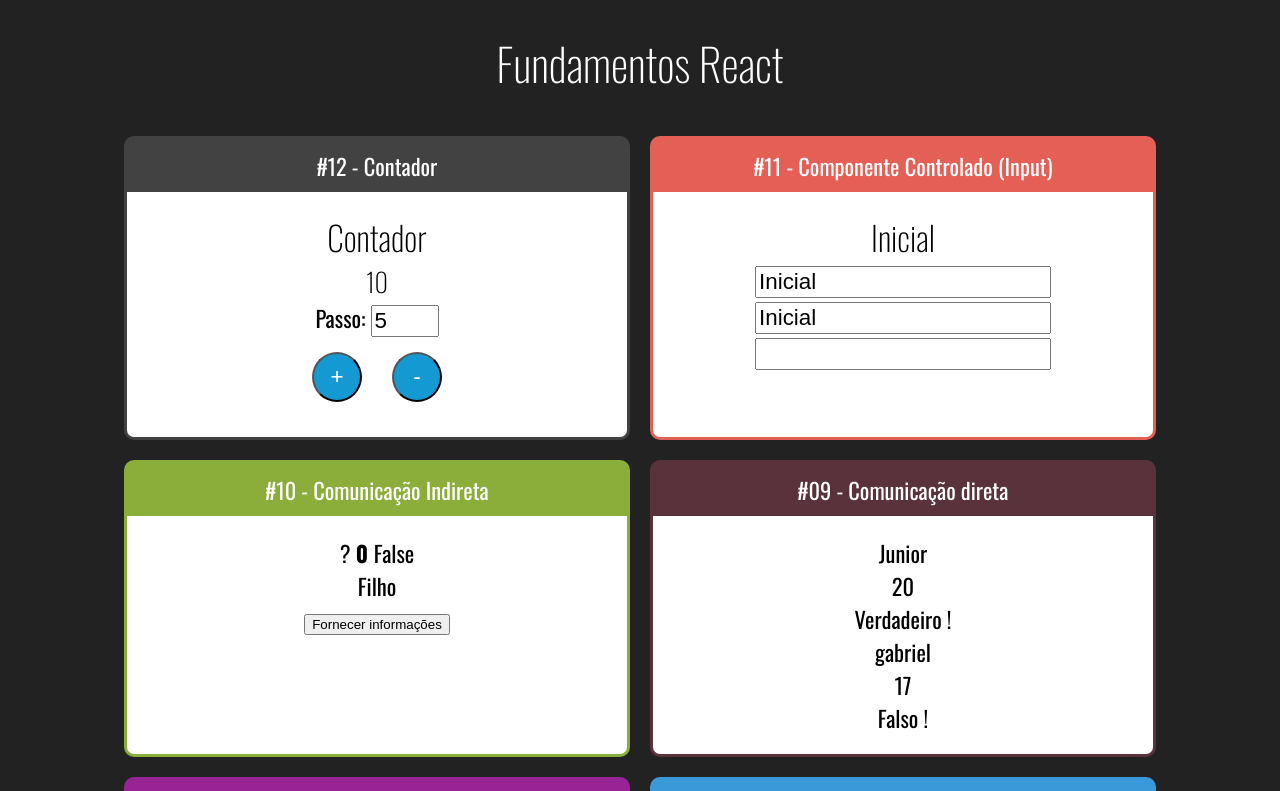
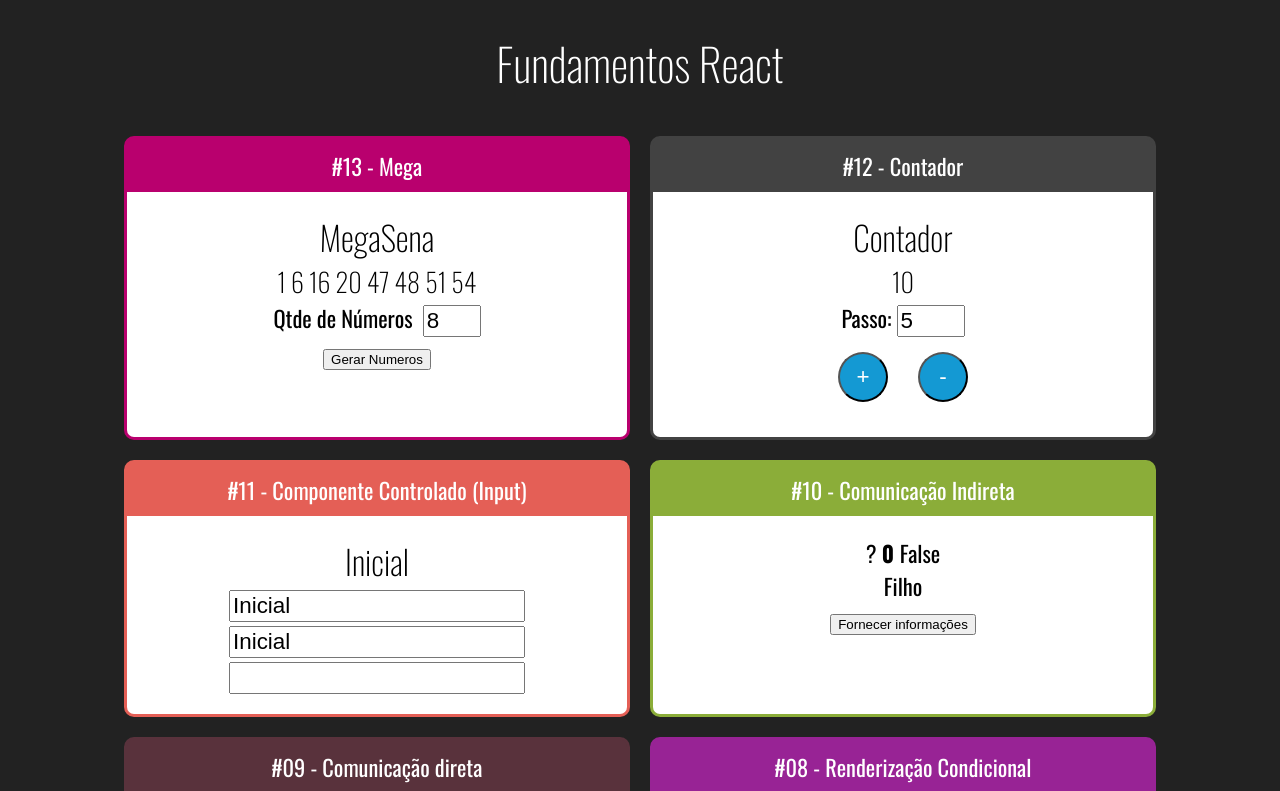
Before and after one commit to EliasNascimento/Curso-React, a React (Create React App) app: page / in a window 1280 px wide. Shown: the top 791 px of the page. Built offline with nearby package versions, Linux system fonts and the light colour scheme.

Commit message:
Componente Gerador de Números da MegaSena

```diff
--- a/src/App.jsx
+++ b/src/App.jsx
@@ -14,6 +14,7 @@
 import IndiretaPai from './components/comunicacao/IndiretaPai';
 import Input from './components/formulario/Input';
 import Contador from './components/contador/Contador';
+import Mega from './components/mega/Mega';
 
 export default () => {
     return (
@@ -21,8 +22,12 @@
             <h1>Fundamentos React</h1>
             <div className="Cards">
 
+                <Card titulo="#13 - Mega" color="#B9006E">
+                    <Mega qtde={8}></Mega>
+                </Card>
+
                 <Card titulo="#12 - Contador" color="#424242">
-                    <Contador numeroInicial ={10}></Contador>
+                    <Contador numeroInicial={10}></Contador>
                 </Card>
 
                 <Card titulo="#11 - Componente Controlado (Input)" color="#E45F56">
--- /dev/null
+++ b/src/components/mega/Mega.css
@@ -0,0 +1,8 @@
+.Mega input{
+    font-size: 1.4rem;
+    width: 50px;
+}
+
+.Mega label{
+    margin-right: 10px;
+}
--- /dev/null
+++ b/src/components/mega/Mega.jsx
@@ -0,0 +1,50 @@
+import React, { useState } from 'react'
+import './Mega.css'
+
+export default props => {
+
+    function gerarNumeroNaoContido(min, max, array) {
+        const aleatorio = parseInt(Math.random() * (max - min)) + min;
+        return array.includes(aleatorio) ?
+            gerarNumeroNaoContido(min, max, array) :
+            aleatorio
+    }
+
+    function gerarNumeros(qtde) {
+        const numeros = Array(qtde)
+            .fill(0)
+            .reduce((nums) => {
+                const novoNumero = gerarNumeroNaoContido(1, 60, nums)
+                console.log([...nums, novoNumero])
+                return [...nums, novoNumero]
+            }, [])
+            .sort((n1, n2) => n1 - n2)
+
+        return numeros
+    }
+
+    const [qtde, setQtde] = useState(props.qtde || 6)
+    const numerosIniciais = gerarNumeros(qtde);
+    const [numeros, setNumeros] = useState(numerosIniciais)
+
+    return (
+        <div className="Mega">
+            <h2>MegaSena</h2>
+            <h3>{numeros.join(' ')}</h3>
+            <div>
+                <label> Qtde de Números</label>
+                <input
+                min="6"
+                max="15"
+                type="number" value={qtde}
+                  onChange={e => {
+                    setQtde(+e.target.value)
+                    setNumeros(gerarNumeros(+e.target.value))
+                  }}/>
+            </div>
+            <button onClick={_ => setNumeros(gerarNumeros(qtde))}>
+                Gerar Numeros
+                </button>
+        </div>
+    )
+}
```
